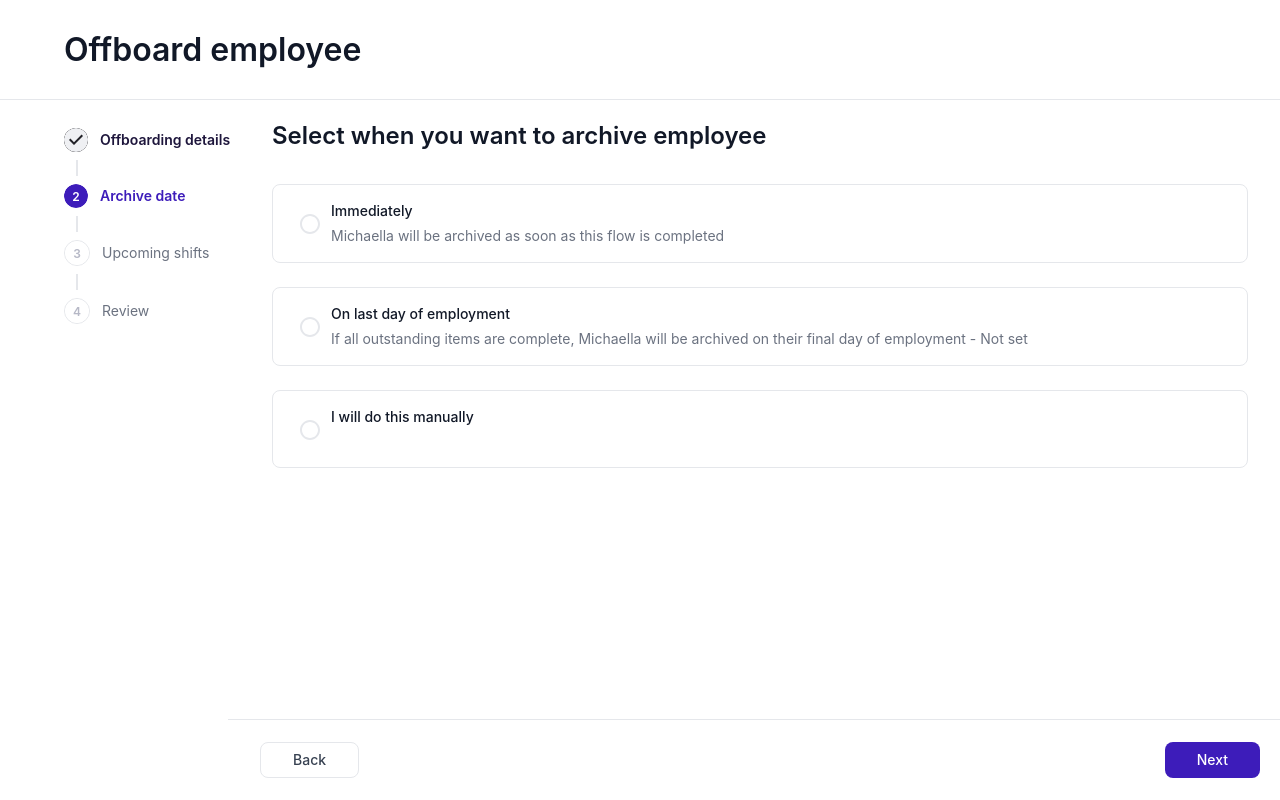
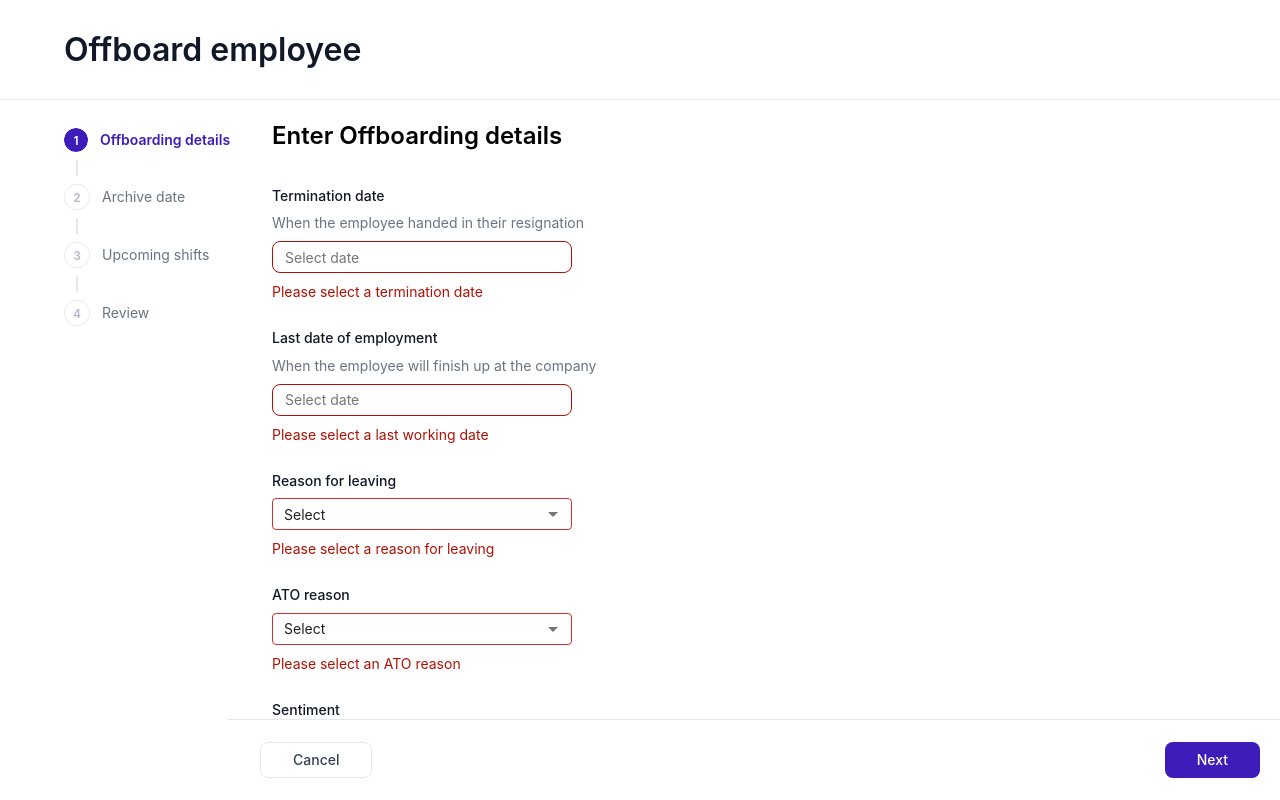
Before and after one commit to hannahewhite/payroll, a React (Create React App) app: page /offboarding in a window 1280 px wide. Both pictures are taken after a click on the button "Next". Shown: the top 800 px of the page. Built offline with nearby package versions, Linux system fonts and the light colour scheme.

Commit message:
styles: stable offboarding

```diff
--- a/src/components/OffboardingFlow.tsx
+++ b/src/components/OffboardingFlow.tsx
@@ -33,6 +33,7 @@ interface FormData {
 const OffboardingFlow: React.FC = () => {
   const navigate = useNavigate();
   const [step, setStep] = useState(0);
+  const [showErrors, setShowErrors] = useState(false);
   const [formData, setFormData] = useState<FormData>({
     terminationDate: null,
     lastWorkingDate: null,
@@ -44,7 +45,24 @@ const OffboardingFlow: React.FC = () => {
     archiveTime: '11:59pm',
   });
 
+  const isFirstStepValid = () => {
+    return (
+      formData.terminationDate !== null &&
+      formData.lastWorkingDate !== null &&
+      formData.reasonForLeaving !== '' &&
+      formData.atoReason !== '' &&
+      formData.sentiment !== ''
+    );
+  };
+
   const handleNext = () => {
+    if (step === 0) {
+      if (!isFirstStepValid()) {
+        setShowErrors(true);
+        return;
+      }
+      setShowErrors(false);
+    }
     setStep(step + 1);
   };
 
@@ -100,7 +118,7 @@ const OffboardingFlow: React.FC = () => {
                   onChange={handleDateChange('terminationDate')}
                   dateFormat="dd MMM yyyy"
                   placeholderText="Select date"
-                  className="custom-datepicker"
+                  className={`custom-datepicker ${showErrors && !formData.terminationDate ? 'error' : ''}`}
                   wrapperClassName="custom-datepicker-wrapper"
                   customInput={
                     <input
@@ -110,7 +128,7 @@ const OffboardingFlow: React.FC = () => {
                         padding: '6px 12px',
                         fontSize: '14px',
                         fontFamily: '"SF Pro Text", -apple-system, BlinkMacSystemFont, sans-serif',
-                        border: '1px solid #E5E7EB',
+                        border: `1px solid ${showErrors && !formData.terminationDate ? '#AF1105' : '#E5E7EB'}`,
                         borderRadius: '8px',
                         outline: 'none',
                         boxSizing: 'border-box',
@@ -118,6 +136,11 @@ const OffboardingFlow: React.FC = () => {
                     />
                   }
                 />
+                {showErrors && !formData.terminationDate && (
+                  <Typography sx={{ color: '#AF1105', fontSize: '14px', mt: 1 }}>
+                    Please select a termination date
+                  </Typography>
+                )}
               </Box>
 
               <Box>
@@ -132,7 +155,7 @@ const OffboardingFlow: React.FC = () => {
                   onChange={handleDateChange('lastWorkingDate')}
                   dateFormat="dd MMM yyyy"
                   placeholderText="Select date"
-                  className="custom-datepicker"
+                  className={`custom-datepicker ${showErrors && !formData.lastWorkingDate ? 'error' : ''}`}
                   wrapperClassName="custom-datepicker-wrapper"
                   customInput={
                     <input
@@ -142,7 +165,7 @@ const OffboardingFlow: React.FC = () => {
                         padding: '6px 12px',
                         fontSize: '14px',
                         fontFamily: '"SF Pro Text", -apple-system, BlinkMacSystemFont, sans-serif',
-                        border: '1px solid #E5E7EB',
+                        border: `1px solid ${showErrors && !formData.lastWorkingDate ? '#AF1105' : '#E5E7EB'}`,
                         borderRadius: '8px',
                         outline: 'none',
                         boxSizing: 'border-box',
@@ -150,6 +173,11 @@ const OffboardingFlow: React.FC = () => {
                     />
                   }
                 />
+                {showErrors && !formData.lastWorkingDate && (
+                  <Typography sx={{ color: '#AF1105', fontSize: '14px', mt: 1 }}>
+                    Please select a last working date
+                  </Typography>
+                )}
               </Box>
 
               <Box>
@@ -161,6 +189,7 @@ const OffboardingFlow: React.FC = () => {
                   value={formData.reasonForLeaving}
                   onChange={handleSelectChange('reasonForLeaving')}
                   displayEmpty
+                  error={showErrors && !formData.reasonForLeaving}
                   sx={{
                     height: '32px',
                     width: '300px',
@@ -169,13 +198,13 @@ const OffboardingFlow: React.FC = () => {
                       fontSize: '14px',
                     },
                     '& .MuiOutlinedInput-notchedOutline': {
-                      borderColor: '#E5E7EB',
+                      borderColor: showErrors && !formData.reasonForLeaving ? '#AF1105' : '#E5E7EB',
                     },
                     '&:hover .MuiOutlinedInput-notchedOutline': {
-                      borderColor: '#D1D5DB',
+                      borderColor: showErrors && !formData.reasonForLeaving ? '#AF1105' : '#D1D5DB',
                     },
                     '&.Mui-focused .MuiOutlinedInput-notchedOutline': {
-                      borderColor: '#3D1CBA',
+                      borderColor: showErrors && !formData.reasonForLeaving ? '#AF1105' : '#3D1CBA',
                     },
                   }}
                 >
@@ -186,6 +215,11 @@ const OffboardingFlow: React.FC = () => {
                   <MenuItem value="personal">Personal reasons</MenuItem>
                   <MenuItem value="other">Other</MenuItem>
                 </Select>
+                {showErrors && !formData.reasonForLeaving && (
+                  <Typography sx={{ color: '#AF1105', fontSize: '14px', mt: 1 }}>
+                    Please select a reason for leaving
+                  </Typography>
+                )}
               </Box>
 
               <Box>
@@ -197,6 +231,7 @@ const OffboardingFlow: React.FC = () => {
                   value={formData.atoReason}
                   onChange={handleSelectChange('atoReason')}
                   displayEmpty
+                  error={showErrors && !formData.atoReason}
                   sx={{
                     height: '32px',
                     width: '300px',
@@ -205,13 +240,13 @@ const OffboardingFlow: React.FC = () => {
                       fontSize: '14px',
                     },
                     '& .MuiOutlinedInput-notchedOutline': {
-                      borderColor: '#E5E7EB',
+                      borderColor: showErrors && !formData.atoReason ? '#AF1105' : '#E5E7EB',
                     },
                     '&:hover .MuiOutlinedInput-notchedOutline': {
-                      borderColor: '#D1D5DB',
+                      borderColor: showErrors && !formData.atoReason ? '#AF1105' : '#D1D5DB',
                     },
                     '&.Mui-focused .MuiOutlinedInput-notchedOutline': {
-                      borderColor: '#3D1CBA',
+                      borderColor: showErrors && !formData.atoReason ? '#AF1105' : '#3D1CBA',
                     },
                   }}
                 >
@@ -221,6 +256,11 @@ const OffboardingFlow: React.FC = () => {
                   <MenuItem value="dismissal">Dismissal</MenuItem>
                   <MenuItem value="contract_end">Contract end</MenuItem>
                 </Select>
+                {showErrors && !formData.atoReason && (
+                  <Typography sx={{ color: '#AF1105', fontSize: '14px', mt: 1 }}>
+                    Please select an ATO reason
+                  </Typography>
+                )}
               </Box>
 
               <Box>
@@ -241,7 +281,7 @@ const OffboardingFlow: React.FC = () => {
                     control={
                       <Radio
                         sx={{
-                          color: '#E5E7EB',
+                          color: showErrors && !formData.sentiment ? '#AF1105' : '#E5E7EB',
                           '&.Mui-checked': {
                             color: '#3D1CBA',
                           },
@@ -261,7 +301,7 @@ const OffboardingFlow: React.FC = () => {
                     control={
                       <Radio
                         sx={{
-                          color: '#E5E7EB',
+                          color: showErrors && !formData.sentiment ? '#AF1105' : '#E5E7EB',
                           '&.Mui-checked': {
                             color: '#3D1CBA',
                           },
@@ -277,25 +317,34 @@ const OffboardingFlow: React.FC = () => {
                     }}
                   />
                 </RadioGroup>
+                {showErrors && !formData.sentiment && (
+                  <Typography sx={{ color: '#AF1105', fontSize: '14px', mt: 1 }}>
+                    Please select a sentiment
+                  </Typography>
+                )}
               </Box>
 
               <Box>
-                <Typography variant="subtitle1" gutterBottom sx={{ color: '#111827', fontSize: '14px', fontWeight: 500 }}>
+                <Box sx={{ display: 'flex', alignItems: 'center', gap: 1, mb: 1 }}>
+                  <Typography variant="subtitle1" sx={{ color: '#111827', fontSize: '14px', fontWeight: 500 }}>
                     Comments
                   </Typography>
-                <Typography variant="body2" sx={{ mb: 1, color: '#6B7280', fontSize: '14px' }}>
+                  <Typography variant="body2" sx={{ color: '#6B7280', fontSize: '14px' }}>
                     (optional)
                   </Typography>
+                </Box>
                 <TextField
                   fullWidth
                   multiline
-                  rows={4}
+                  rows={3}
                   placeholder="Add any additional information"
                   value={formData.comments}
                   onChange={handleTextChange('comments')}
                   sx={{
+                    width: '300px',
                     '& .MuiOutlinedInput-root': {
                       fontSize: '14px',
+                      height: '84px',
                       '& .MuiOutlinedInput-notchedOutline': {
                         borderColor: '#E5E7EB',
                       },
@@ -307,7 +356,7 @@ const OffboardingFlow: React.FC = () => {
                       },
                     },
                     '& .MuiOutlinedInput-input': {
-                      padding: '12px',
+                      padding: '12px 12px 12px 0',
                     },
                   }}
                 />
@@ -334,7 +383,8 @@ const OffboardingFlow: React.FC = () => {
                       '&.Mui-checked': {
                         color: '#3D1CBA',
                       },
-                      marginTop: '2px',
+                      mr: '8px',
+                      mt: '-6px',
                     }}
                   />
                 }
@@ -355,6 +405,7 @@ const OffboardingFlow: React.FC = () => {
                   border: '1px solid',
                   borderColor: formData.archiveOption === 'immediately' ? '#3D1CBA' : '#E5E7EB',
                   borderRadius: '8px',
+                  width: '600px',
                   '&:hover': {
                     backgroundColor: 'rgba(99, 102, 241, 0.04)',
                   },
@@ -372,7 +423,8 @@ const OffboardingFlow: React.FC = () => {
                       '&.Mui-checked': {
                         color: '#3D1CBA',
                       },
-                      marginTop: '2px',
+                      mr: '8px',
+                      mt: '-6px',
                     }}
                   />
                 }
@@ -382,18 +434,18 @@ const OffboardingFlow: React.FC = () => {
                       On last day of employment
                     </Typography>
                     <Typography sx={{ color: '#6B7280', fontSize: '14px', mt: 0.5 }}>
-                      If all outstanding items are complete, Michaella will be archived on their final day of employment - {formData.lastWorkingDate ? formData.lastWorkingDate.toLocaleDateString('en-GB', { day: 'numeric', month: 'short', year: 'numeric' }) : 'Not set'}
+                      If all outstanding items are complete, Michaella will be archived on their final day of employment - {formData.lastWorkingDate ? formData.lastWorkingDate.toLocaleDateString('en-GB', { day: 'numeric', month: 'short', year: 'numeric' }) : 'Not set'} at 11:00pm
                     </Typography>
                   </Box>
                 }
                 sx={{
                   alignItems: 'flex-start',
                   margin: 0,
-                  marginTop: '12px',
                   padding: '16px',
                   border: '1px solid',
                   borderColor: formData.archiveOption === 'lastDay' ? '#3D1CBA' : '#E5E7EB',
                   borderRadius: '8px',
+                  width: '600px',
                   '&:hover': {
                     backgroundColor: 'rgba(99, 102, 241, 0.04)',
                   },
@@ -411,23 +463,26 @@ const OffboardingFlow: React.FC = () => {
                       '&.Mui-checked': {
                         color: '#3D1CBA',
                       },
-                      marginTop: '2px',
+                      mr: '8px',
+                      mt: '-6px',
                     }}
                   />
                 }
                 label={
+                  <Box>
                     <Typography sx={{ color: '#111827', fontSize: '14px', fontWeight: 500, lineHeight: '20px' }}>
                       I will do this manually
                     </Typography>
+                  </Box>
                 }
                 sx={{
                   alignItems: 'flex-start',
                   margin: 0,
-                  marginTop: '12px',
                   padding: '16px',
                   border: '1px solid',
                   borderColor: formData.archiveOption === 'manual' ? '#3D1CBA' : '#E5E7EB',
                   borderRadius: '8px',
+                  width: '600px',
                   '&:hover': {
                     backgroundColor: 'rgba(99, 102, 241, 0.04)',
                   },
@@ -589,7 +644,7 @@ const OffboardingFlow: React.FC = () => {
                 px: 4,
               }}
             >
-              Back
+              {step === 0 ? 'Cancel' : 'Back'}
             </Button>
             <Button
               variant="contained"
```
Also changed, not shown: package.json (+5 -3 lines), 1 other file (tests, documents, lock files or other folders). Lines whose indentation alone changed are shown as unchanged.
